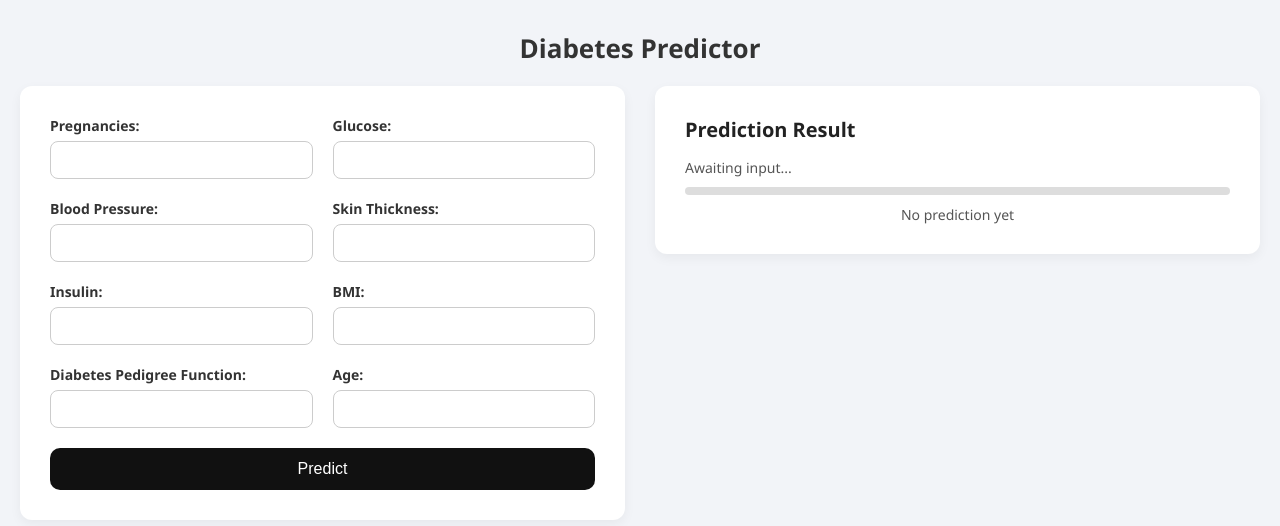
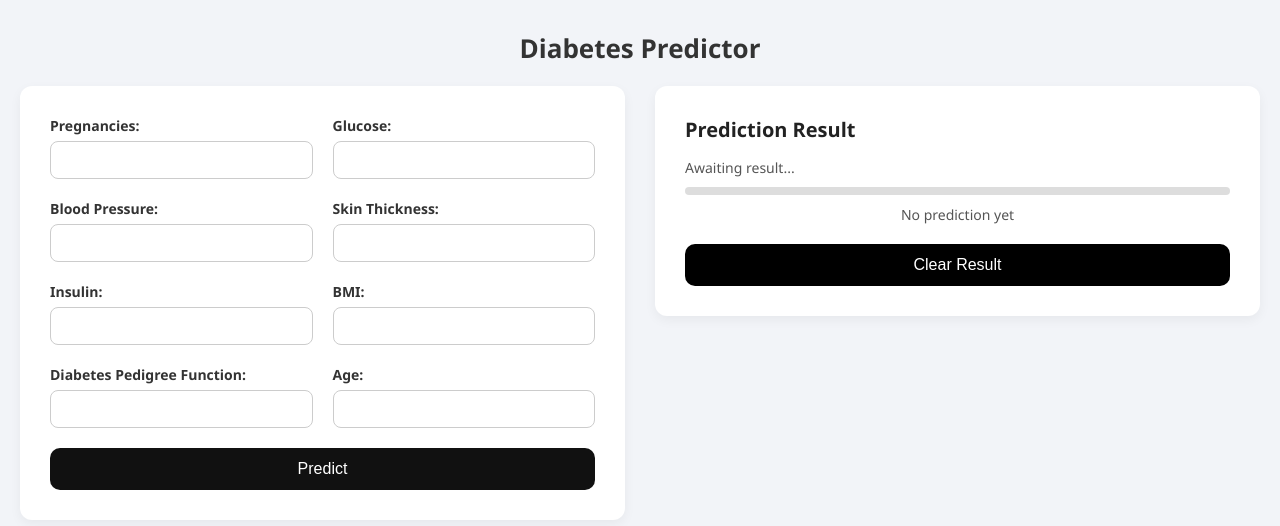
Before and after one commit to Longman-max/diabetes-predictor, a Flask app: page / in a window 1280 px wide. Shown: the part 73-599 px from the top of the page. Run offline with Flask 3, Linux system fonts and the light colour scheme; parts of the project's set-up code (start-up, migrations or seed data) failed here and were passed over.

Commit message:
added a clear button

```diff
--- a/static/style.css
+++ b/static/style.css
@@ -91,6 +91,11 @@ button:hover {
   background-color: #333;
 }
 
+button#clear-result-btn {
+  background-color: black;
+  color: white;
+}
+
 /* Prediction Box */
 .prediction-box {
   background-color: #fff;
--- a/templates/index.html
+++ b/templates/index.html
@@ -79,27 +79,36 @@
       <div class="prediction-box">
         <h3>Prediction Result</h3>
         {% if result %}
-        <p class="status">Prediction complete</p>
+        <p class="status" id="status-text">Prediction complete</p>
         <div class="progress-bar">
-          <span style="width: 100%"></span>
+          <span id="progress-bar-span" style="width: 100%"></span>
         </div>
-        <p class="result-text final">{{ result }}</p>
-        {% elif submitted %}
-        <p class="status">Awaiting result...</p>
+        <p class="result-text final" id="result-text">{{ result }}</p>
+        <button type="button" id="clear-result-btn">Clear Result</button>
+        {% else %}
+        <p class="status" id="status-text">Awaiting result...</p>
         <div class="progress-bar">
-          <span
-            style="width: 30%; animation: pulse 1s infinite alternate"
-          ></span>
+          <span id="progress-bar-span" style="width: 0%"></span>
         </div>
-        <p class="result-text">Please wait while we process your data.</p>
-        {% else %}
-        <p class="status">Awaiting input...</p>
-        <div class="progress-bar">
-          <span style="width: 0%"></span>
-        </div>
-        <p class="result-text">No prediction yet</p>
+        <p class="result-text" id="result-text">No prediction yet</p>
+        <button type="button" id="clear-result-btn">Clear Result</button>
         {% endif %}
       </div>
     </div>
+    <script>
+      document.addEventListener("DOMContentLoaded", function () {
+        var clearBtn = document.getElementById("clear-result-btn");
+        if (clearBtn) {
+          clearBtn.addEventListener("click", function () {
+            document.getElementById("status-text").textContent =
+              "Awaiting result...";
+            document.getElementById("progress-bar-span").style.width = "0%";
+            document.getElementById("progress-bar-span").style.animation = "";
+            document.getElementById("result-text").textContent =
+              "No prediction yet";
+          });
+        }
+      });
+    </script>
   </body>
 </html>
```
